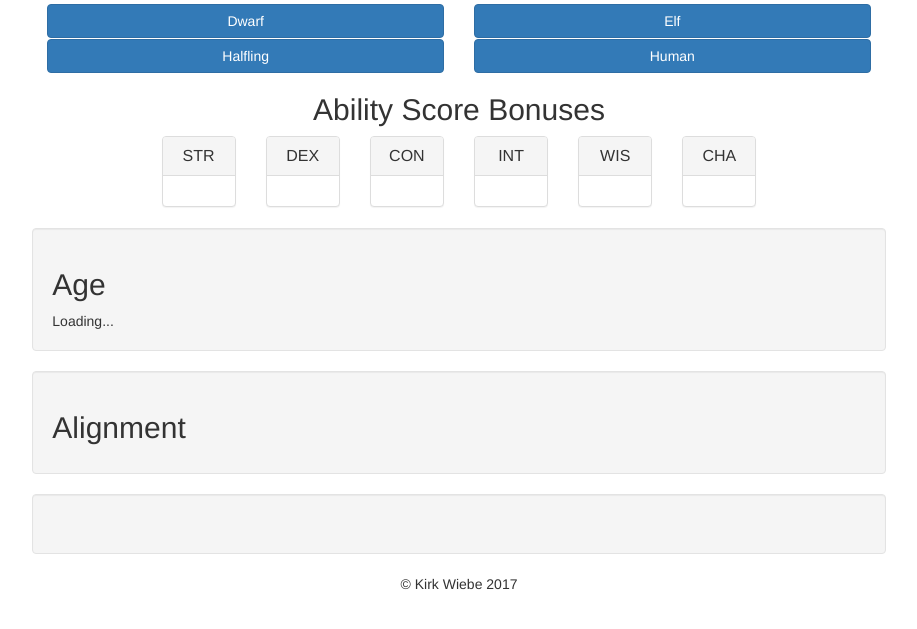
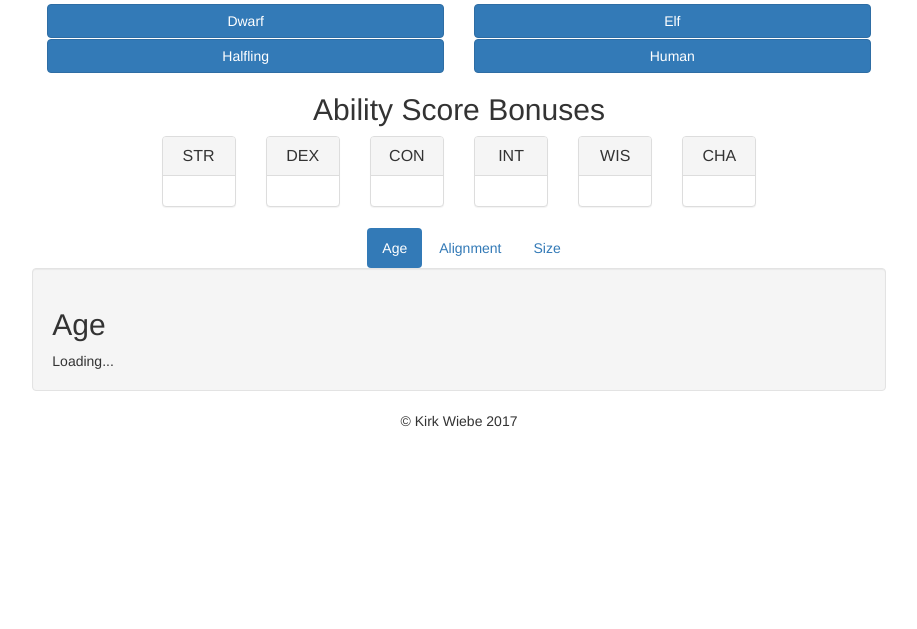
Before and after one commit to kirkwiebe/dragonapp, a Flask app: page /index in a window 1280 px wide, after a click on "Dwarf". Shown: the part 129-758 px from the top of the page, without its empty margins (181-1098 px from the left). Run offline with Flask 2, Linux system fonts and the light colour scheme; some libraries are stand-ins or nearby versions.

Commit message:
WellsToTabs
Adding more comments for clarity. Moves metadata wells into respective
tabs.

```diff
--- a/static/js/script.js
+++ b/static/js/script.js
@@ -22,16 +22,15 @@ document.addEventListener('DOMContentLoaded', function () {
               if (xhr.status == 200 && xhr.status < 300)
               {
                   var json = JSON.parse(xhr.responseText);
-                  console.log(json)
                   var bonuses = json.ability_bonuses;
+                  for (i = 0; i < bonuses.length; i++)
+                  {
+                    document.getElementById('data.' + i).innerHTML = '+' + bonuses[i];
+                  }
                   document.getElementById('agedata').innerHTML = json.age;
                   document.getElementById('alignmentdata').innerHTML = json.alignment;
                   document.getElementById('sizetitle').innerHTML = 'Size: ' + json.size;
                   document.getElementById('sizedata').innerHTML = json.size_description;
-                  for (i = 0; i < bonuses.length; i++)
-                  {
-                    document.getElementById('data.' + i).innerHTML = '+' + bonuses[i];
-                  }
               }
           }
       }
--- a/templates/index.html
+++ b/templates/index.html
@@ -40,6 +40,7 @@
       </div>
       <!-- Race Metadata -->
       <div id="metadata" style="display:none">
+        <!-- Old Race Metadata Start -->
         <div class="row">
           <div class="col-sm-4"></div>
           <div class="col-sm-4">
@@ -107,6 +108,22 @@
         <div class="row">
           <div class="col-sm-12"></div>
         </div>
+        <!-- Navigation Pills -->
+        <div class="row">
+          <div class="col-sm-5"></div>
+          <div class="col-sm-4">
+            <ul class="nav nav-pills center text">
+              <li class="active"><a href="#tab_a" data-toggle="pill" id="tab_a_title">Age</a></li>
+              <li><a href="#tab_b" data-toggle="pill" id="tab_b_title">Alignment</a></li>
+              <li><a href="#tab_c" data-toggle="pill" id="tab_c_title">Size</a></li>
+            </ul>
+          </div>
+          <div class="col-sm-3"></div>
+        </div>
+
+        <div class="tab-content">
+          <div class="tab-pane fade in active" id="tab_a">
+            <!-- Age well -->
             <div class="row">
               <div class="col-sm-2"></div>
               <div class="col-sm-8 well" id="age">
@@ -115,6 +132,9 @@
               </div>
               <div class="col-sm-2"></div>
             </div>
+          </div>
+          <div class="tab-pane fade" id="tab_b">
+            <!-- Alignment well -->
             <div class="row">
               <div class="col-sm-2"></div>
               <div class="col-sm-8 well" id="alignment">
@@ -123,6 +143,9 @@
               </div>
               <div class="col-sm-2"></div>
             </div>
+          </div>
+          <div class="tab-pane fade" id="tab_c">
+            <!-- Size well -->
             <div class="row">
               <div class="col-sm-2"></div>
               <div class="col-sm-8 well" id="size">
@@ -132,6 +155,9 @@
               <div class="col-sm-2"></div>
             </div>
           </div>
+        </div>
+    </div>
+    <!-- End of Race Metadata -->
     <footer>
       <div class="row">
         <div class="col-sm-5"></div>
```
Lines whose indentation alone changed are shown as unchanged.
